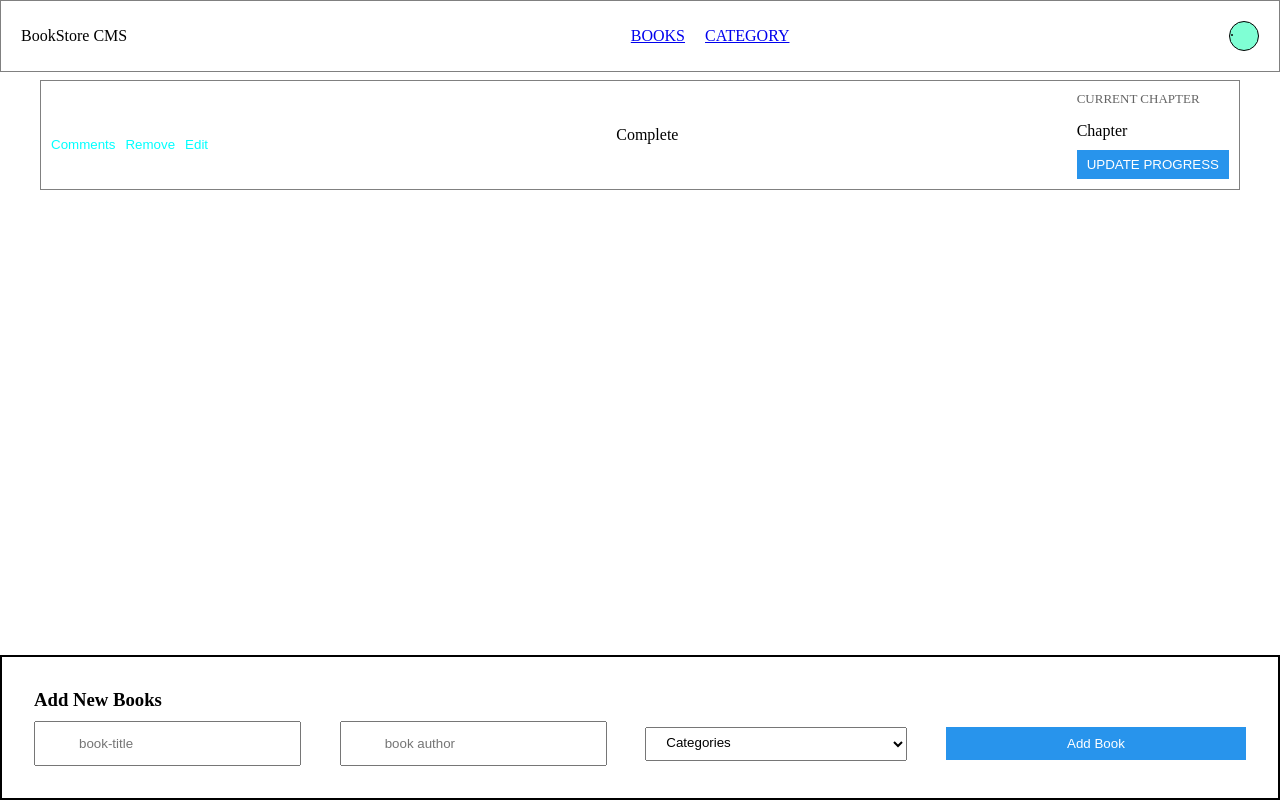
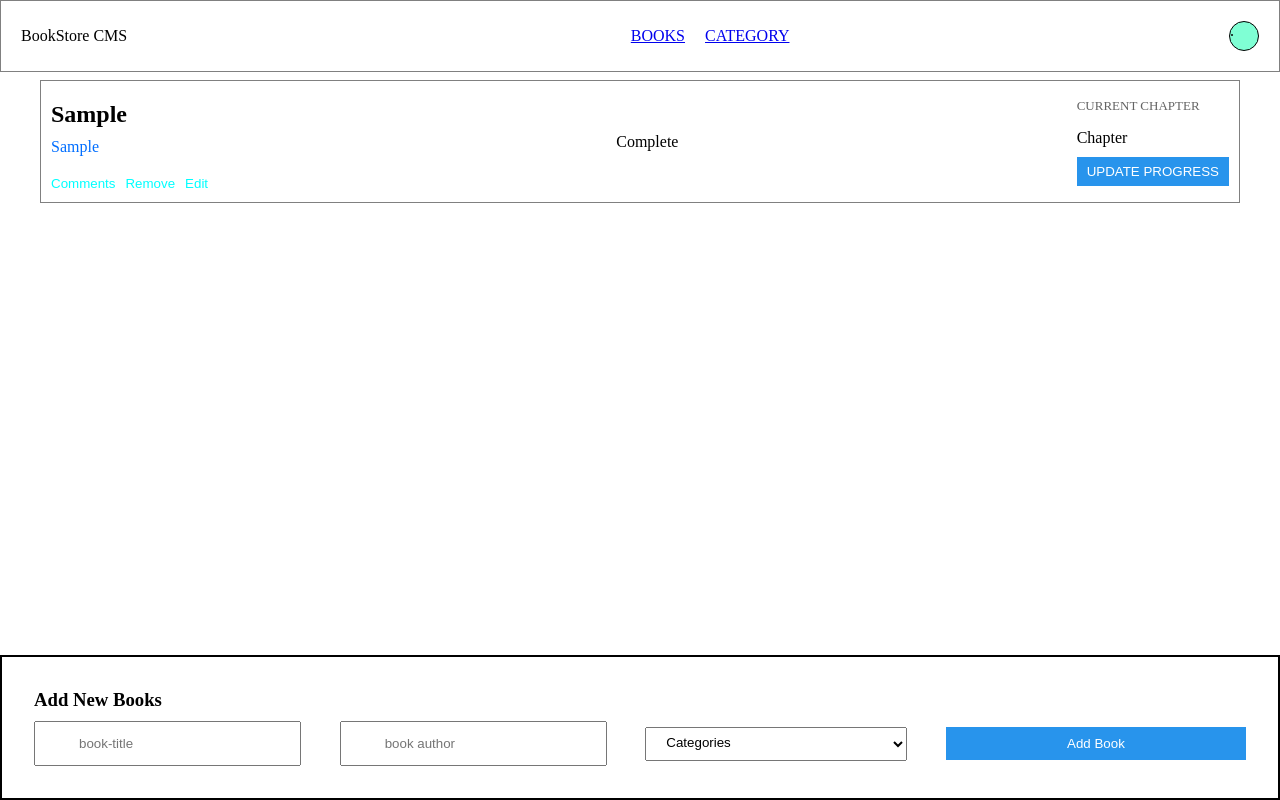
Before and after one commit to usorfaitheloho/book-store, a React (Create React App) app: page / in a window 1280 px wide. Both pictures are taken after typing "Sample", "Sample" into the empty fields and a click on the button "Add Book". Built offline with nearby package versions, Linux system fonts and the light colour scheme.

Commit message:
Edit book.js

```diff
--- a/src/component/Home/Book/Book.js
+++ b/src/component/Home/Book/Book.js
@@ -1,22 +1,28 @@
+/* eslint-disable react/prop-types */
 import React from 'react';
 import PropTypes from 'prop-types';
 import './Book.css';
+import { useDispatch } from 'react-redux';
+import { removebook } from '../../../redux/books/books';
 
-const Book = ({
-  // eslint-disable-next-line react/prop-types
-  title, author, genre, complete, chapter,
-}) => (
+const Book = ({ book }) => {
+  const dispatch = useDispatch();
+
+  const handleDelete = () => (
+    dispatch(removebook(book))
+  );
+  return (
     <li className="bookItem">
       <ul className="bookItems-secs">
         <li className="bookDetails">
           <ul className="books">
-          <li className="genre">{genre}</li>
-          <li className="booktitle">{title}</li>
-          <li className="bookAuthor">{author}</li>
+            <li className="genre">{}</li>
+            <li className="booktitle">{book.title}</li>
+            <li className="bookAuthor">{book.author}</li>
           </ul>
           <ul className="actionButtons">
             <li><button type="button">Comments</button></li>
-          <li><button type="button">Remove</button></li>
+            <li><button type="button" onClick={handleDelete}>Remove</button></li>
             <li><button type="button">Edit</button></li>
           </ul>
         </li>
@@ -25,7 +31,7 @@ const Book = ({
             <li className="update-secInner">
               <span className="circle" />
               <ul className="percentage">
-              <li className="number">{complete}</li>
+                <li className="number">{}</li>
                 <li>Complete</li>
               </ul>
             </li>
@@ -37,7 +43,7 @@ const Book = ({
             <li>
               Chapter
               {' '}
-            <span className="chapter">{chapter}</span>
+              <span className="chapter">{}</span>
             </li>
             <li><button type="button">UPDATE PROGRESS</button></li>
           </ul>
@@ -45,6 +51,7 @@ const Book = ({
       </ul>
     </li>
   );
+};
 
 Book.protoTypes = {
   title: PropTypes.string.isRequired,
```
Lines whose indentation alone changed are shown as unchanged.
